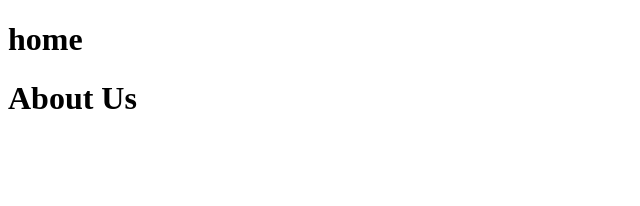
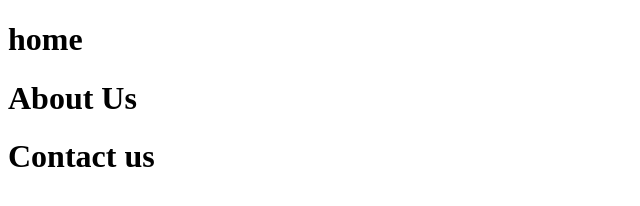
Before and after one commit to yashwagh30/EcoHarmonydocker, a plain HTML site: page index.html in a window 1280 px wide. Shown: the whole page, without its empty margins (0-640 px from the left). Drawn offline with Linux system fonts and the light colour scheme.

Commit message:
Changes in home

```diff
--- a/index.html
+++ b/index.html
@@ -14,6 +14,9 @@
             <h1>
                 About Us
             </h1>
+            <h1>
+                Contact us
+            </h1>
         </div>
     </div>
 </body>
```
